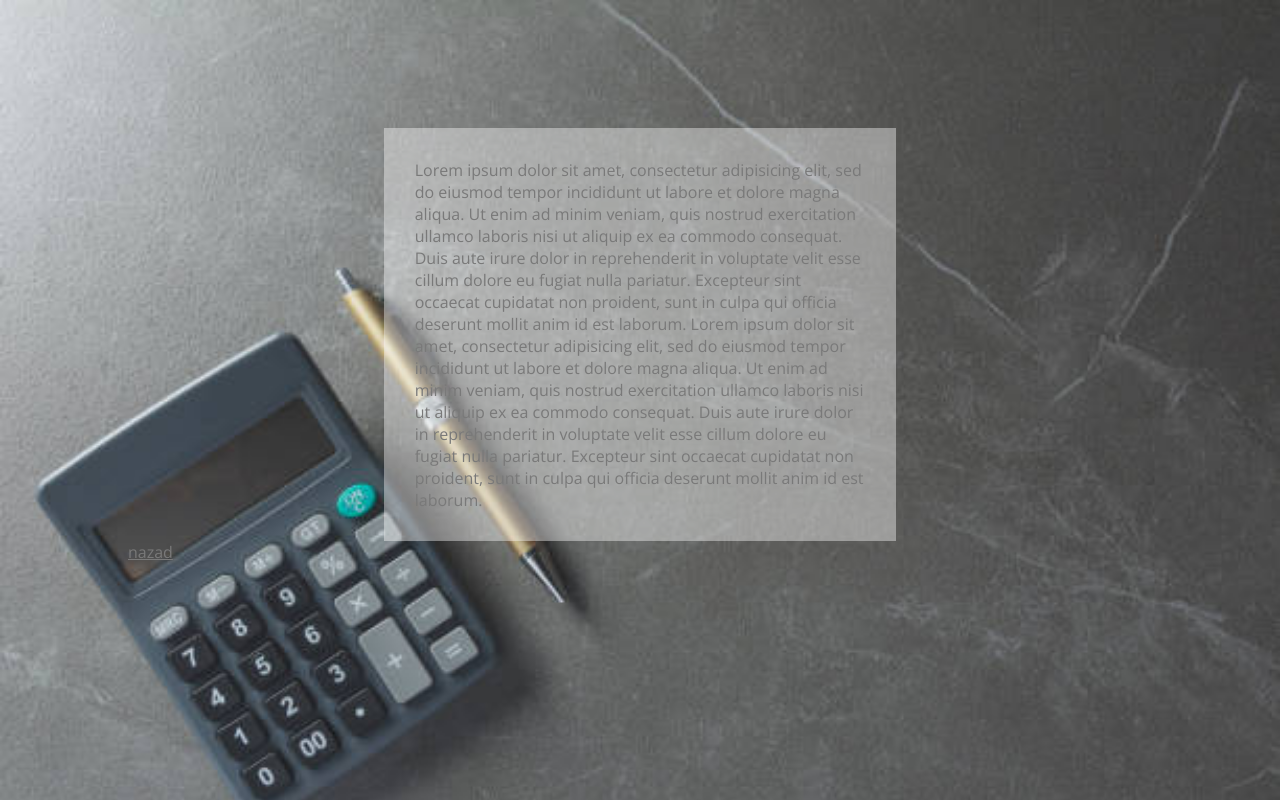
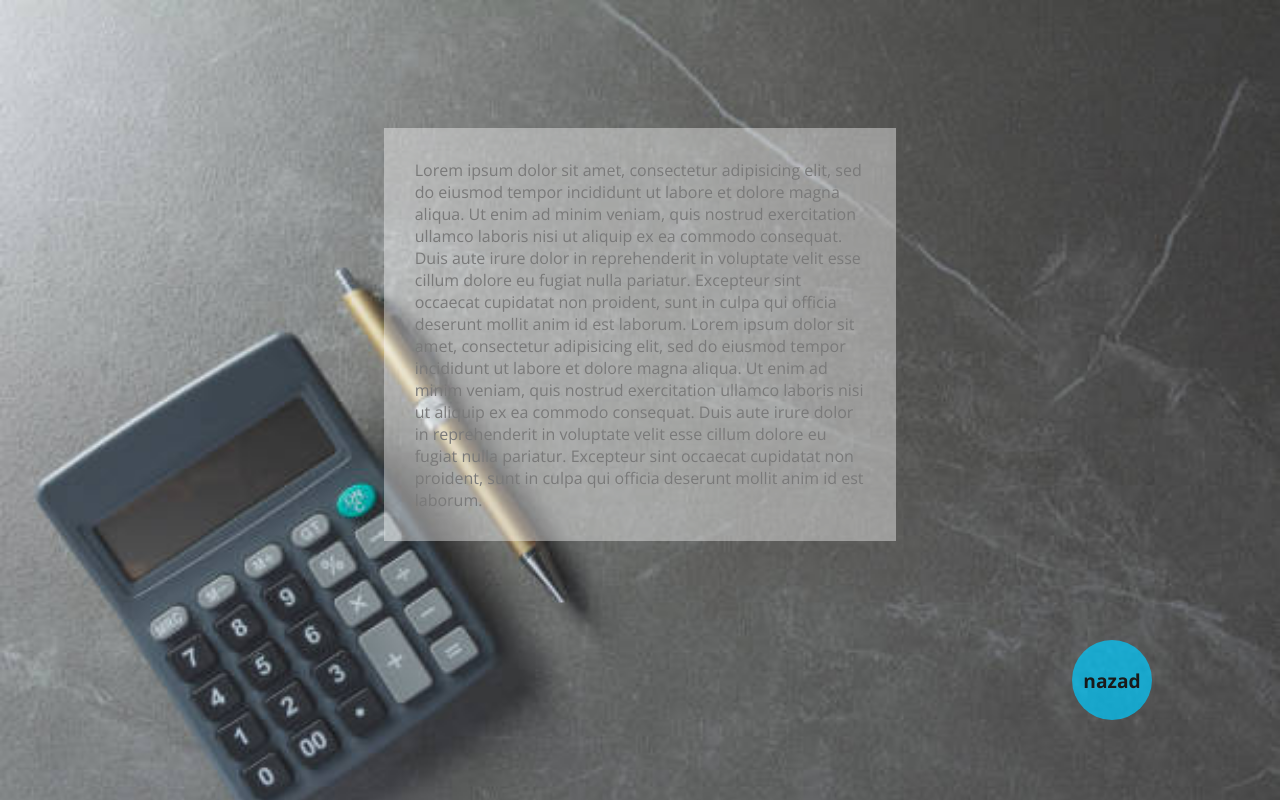
Before and after one commit to spasojevicsasa/Bilans, a plain HTML site: page delatnost.html in a window 1280 px wide. Drawn offline with nearby package versions, Linux system fonts and the light colour scheme.

Commit message:
prepravka skocice

```diff
--- a/css/dltnst.css
+++ b/css/dltnst.css
@@ -18,3 +18,31 @@
   background-color: hsla(0,0%,100%,0.40);
   padding: 3%;
 }
+
+div.skocica {
+      width: 80px;
+      height: 80px;
+      border: none;
+      background-color: #00cbff;
+      border-radius: 50%;
+      margin: 0;
+      padding: 0;
+      position: fixed;
+      bottom:10%;
+      right: 10%;
+      opacity: 0.7;
+      display: flex;
+      justify-content: center;
+    }
+
+    div.skocica>a {
+      display: flex;
+      text-decoration: none;
+      /*position: absolute;*/
+      justify-content: center;
+      align-items: center;
+      color: #000;
+      font-weight: bold;
+      font-size: 1.2em;
+
+    }
```
